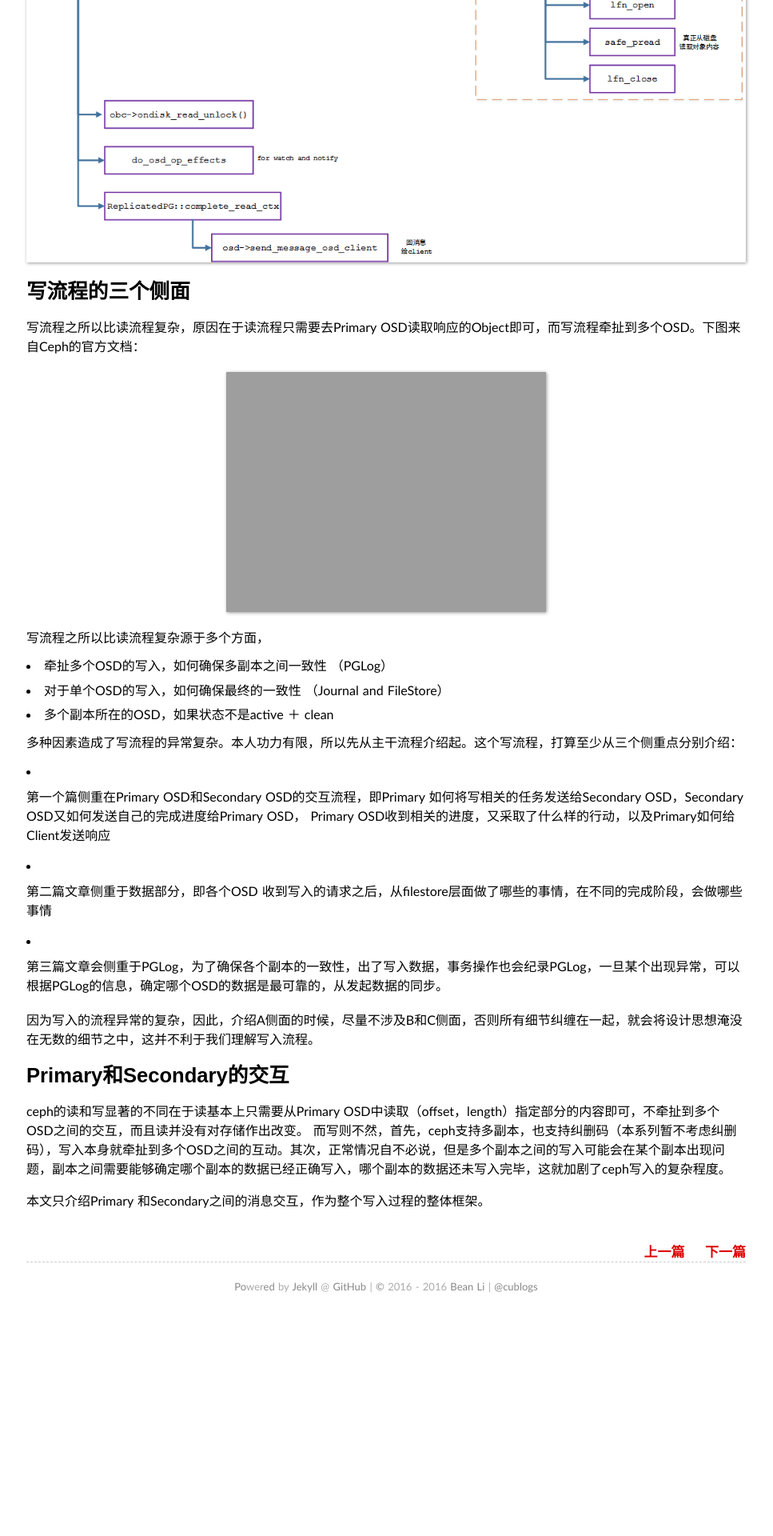
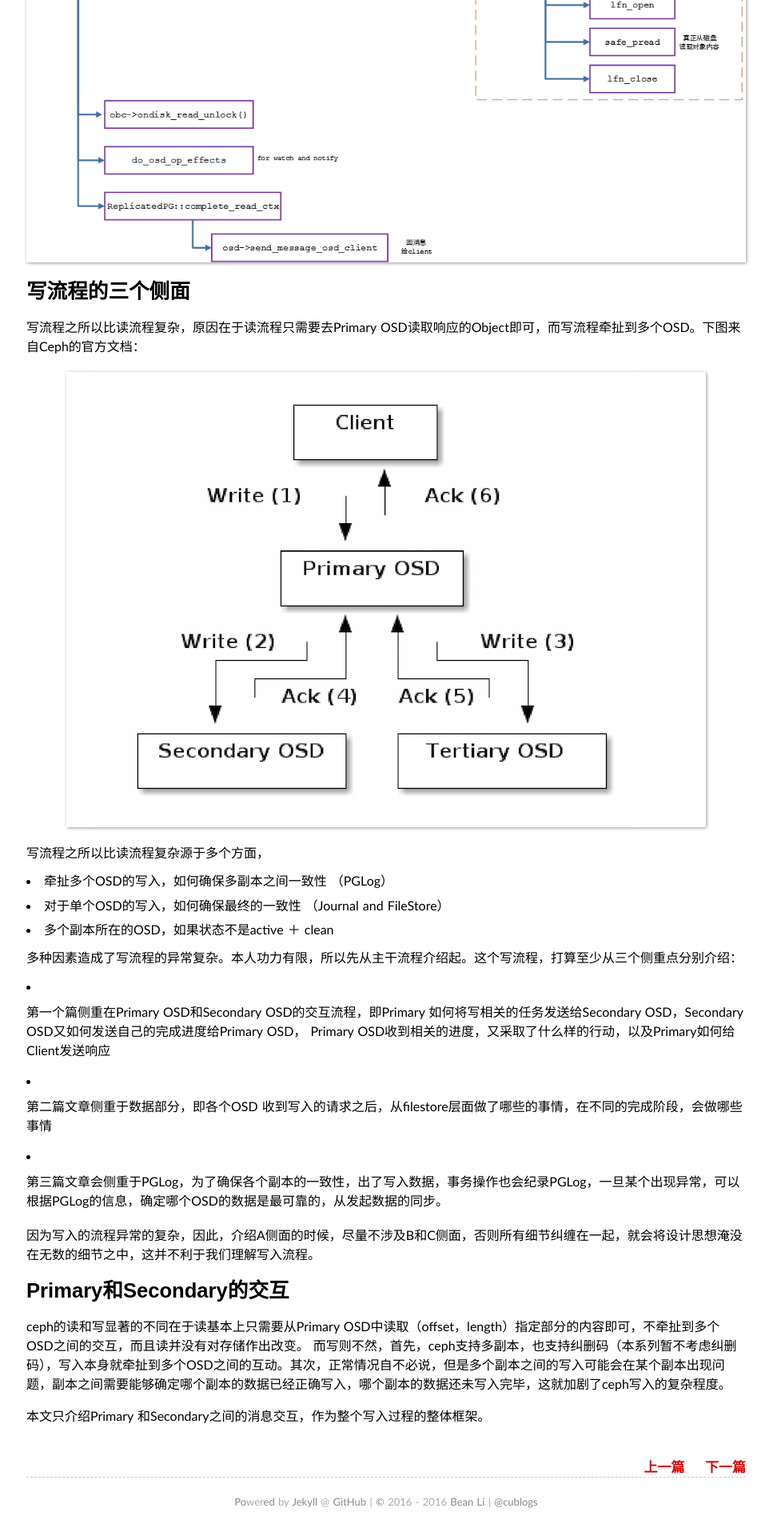
Before and after one commit to Bean-Li/Bean-Li.github.io, a Jekyll site: the page built from _posts/2016-10-07-ceph-write-flow.md, in a window 1280 px wide. Shown: the part 1981-3901 px from the top of the page at 80% size, without its empty margins (157-1124 px from the left). Built offline with Jekyll 4.4.1, drawn with Linux system fonts in a browser that asks for light colours; some web fonts are replaced; before the commit the page ends 3632 px from its top, so only the background shows below that.

Commit message:
change write 3 replica picture size

```diff
--- a/_posts/2016-10-07-ceph-write-flow.md
+++ b/_posts/2016-10-07-ceph-write-flow.md
@@ -27,7 +27,7 @@ excerpt: 介绍ceph 写流程
 
 写流程之所以比读流程复杂，原因在于读流程只需要去Primary OSD读取响应的Object即可，而写流程牵扯到多个OSD。下图来自Ceph的官方文档：
 
-![](/assets/ceph_internals/write_3_replica.png=300*300)
+![](/assets/ceph_internals/write_3_replica.png)
 
 写流程之所以比读流程复杂源于多个方面，
 
```
Also changed, not shown: assets/ceph_internals/write_3_replica.png.
